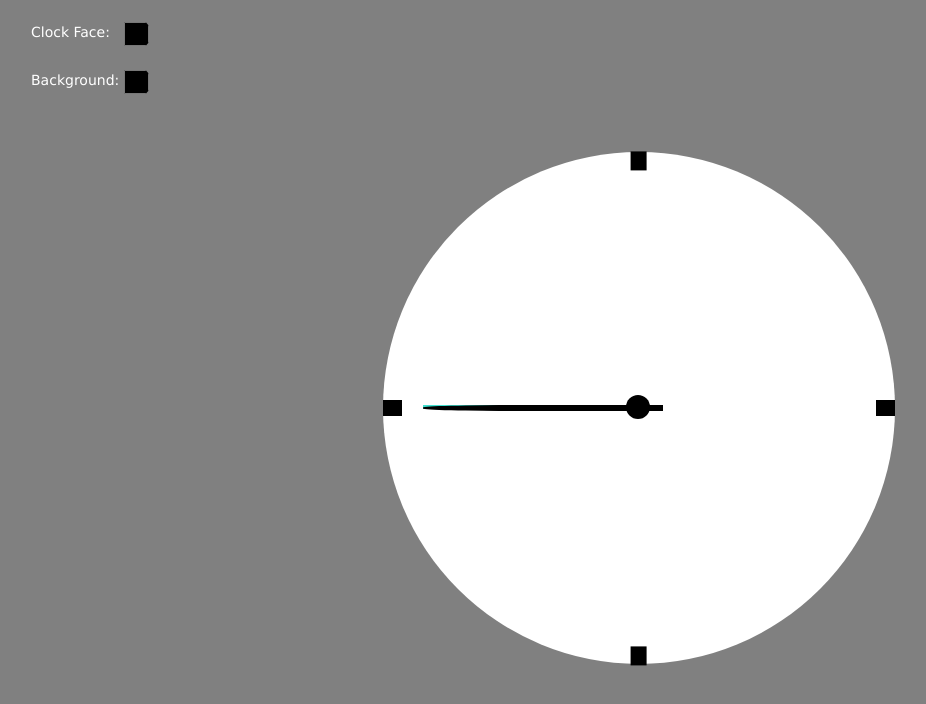
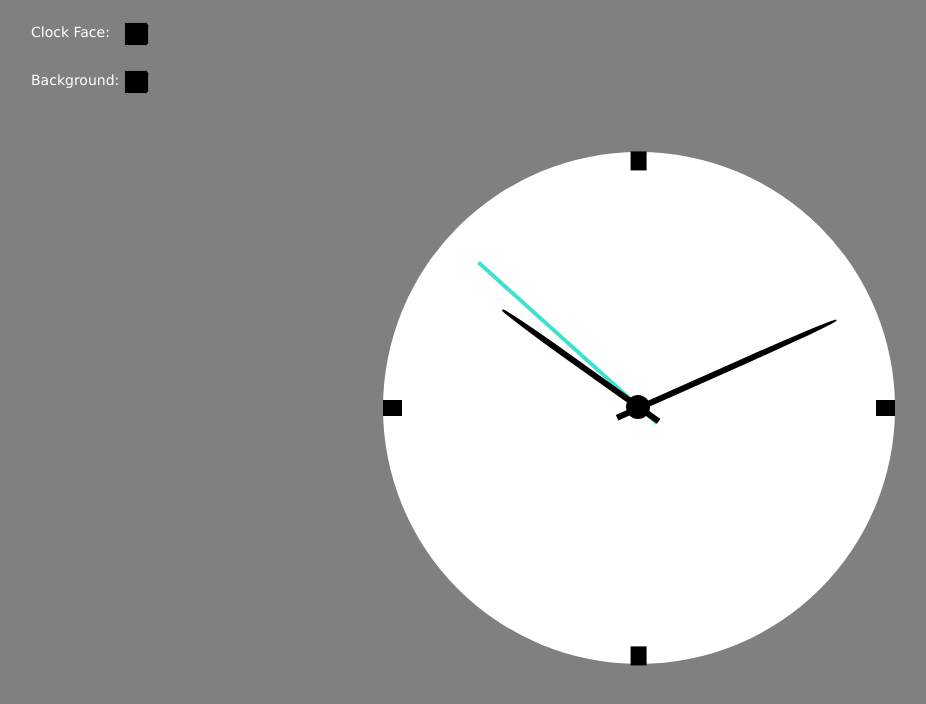
Before and after one commit to madeleinel/clock, a plain HTML site: page index.html in a window 1280 px wide. Shown: the whole page, without its empty margins (1-927 px from the left). Drawn offline with Linux system fonts and the light colour scheme.

Commit message:
Updated code to make the clock run

```diff
--- a/index.html
+++ b/index.html
@@ -4,7 +4,6 @@
 	<head>
 		<title>Clock</title>
 		<link rel="stylesheet" type="text/css" href="style.css"> <!-- Link to CSS file -->
-		<script src="script.js"></script>
 		<link href="https://fonts.googleapis.com/css?family=Raleway" rel="stylesheet"> <!-- Link to custom font stylesheet -->
 	</head>
 
@@ -29,5 +28,7 @@
 	    </div>
 	  </div>
 
+		<script src="script.js"></script>
+
   </body>
 </html>
--- a/script.js
+++ b/script.js
@@ -2,25 +2,25 @@
 
 // set up a constant / variable for each clock hand
 
-var secondHand = document.querySelector("#second-hand");
-var minsHand = document.querySelector("#minute-hand");
-var hourHand = document.querySelector("#hour-hand");
+const secondHand = document.querySelector("#second-hand");
+const minsHand = document.querySelector("#minute-hand");
+const hourHand = document.querySelector("#hour-hand");
 
 function setDate () {
-  var now = new Date();
+  const now = new Date();
 
-  var seconds = now.getSeconds();
-  var secondsDegrees = ((seconds / 60) * 360) + 90;
+  const seconds = now.getSeconds();
+  const secondsDegrees = ((seconds / 60) * 360) + 90;
   secondHand.style.transform = `rotate(${secondsDegrees}deg)`;
 
-  var mins = now.getMinutes();
-  var minsDegrees = ((mins / 60) * 360) + 90;
+  const mins = now.getMinutes();
+  const minsDegrees = ((mins / 60) * 360) + 90;
   minsHand.style.transform = `rotate(${minsDegrees}deg)`;
 
   // set up the hour hand so it moves each minute, to enable it to move between the full hour marks
-  var hour = now.getHours();
-  var currHour = hour + (mins / 60);
-  var hourDegrees = ((currHour / 12) * 360) + 90;
+  const hour = now.getHours();
+  const currHour = hour + (mins / 60);
+  const hourDegrees = ((currHour / 12) * 360) + 90;
   hourHand.style.transform = `rotate(${hourDegrees}deg)`;
 
   console.log("seconds =" + seconds);
```
